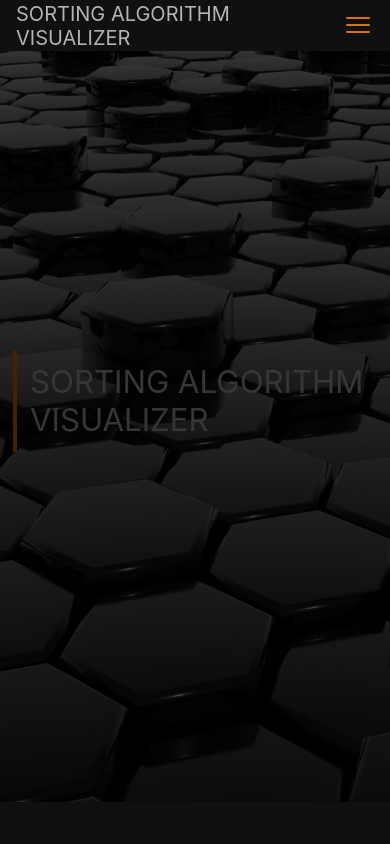
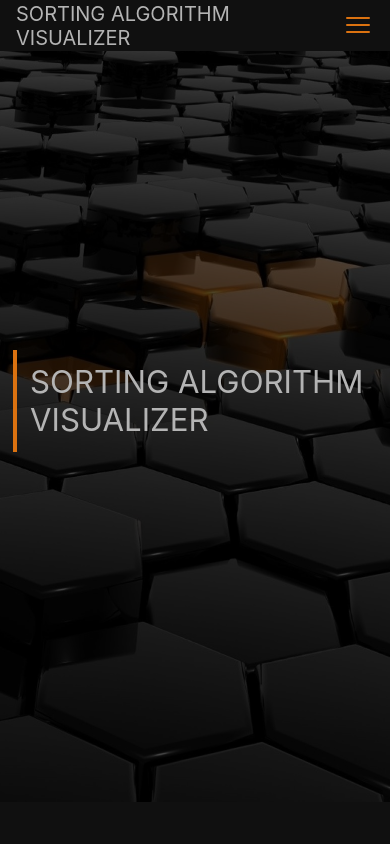
Before and after one commit to atorcode/sorting-algorithm-visualizer, a React (Create React App) app: page / in a window 390 px wide. Shown: the top 844 px of the page. Built offline with nearby package versions, Linux system fonts and the light colour scheme.

Commit message:
Make Hero section responsive to all viewport sizes

```diff
--- a/src/components/Hero/Hero.js
+++ b/src/components/Hero/Hero.js
@@ -4,13 +4,10 @@ import HeroHeading from "../HeroHeading";
 
 const Hero = () => {
   return (
-    <div className={styles["hero-img-container"]}>
+    <section className={styles["hero-section"]}>
+      <div className={styles["hero-img-container"]}></div>
       <HeroHeading />
-      {/* <img
-        src={hexTiling}
-        alt="Futuristic hexagon tiling. The tiles are predominantly black with a few that are orange gold, and some of them are raised."
-      /> */}
-    </div>
+    </section>
   );
 };
 
--- a/src/components/Hero/Hero.module.scss
+++ b/src/components/Hero/Hero.module.scss
@@ -1,17 +1,13 @@
+.hero-section {
+  position: relative;
+}
+
 .hero-img-container {
   background-image: url("../../media/hex.jpg");
   background-size: cover;
-  background-position: top;
-  filter: brightness(30%);
-  position: relative;
+  background-position: right;
   height: 95vh;
   max-height: 95vh;
   overflow: hidden;
-
-  img {
-    filter: brightness(30%);
-    width: 100vw;
-    // height: 100vh;
-    margin-top: 44px;
-  }
+  filter: brightness(30%);
 }
```
